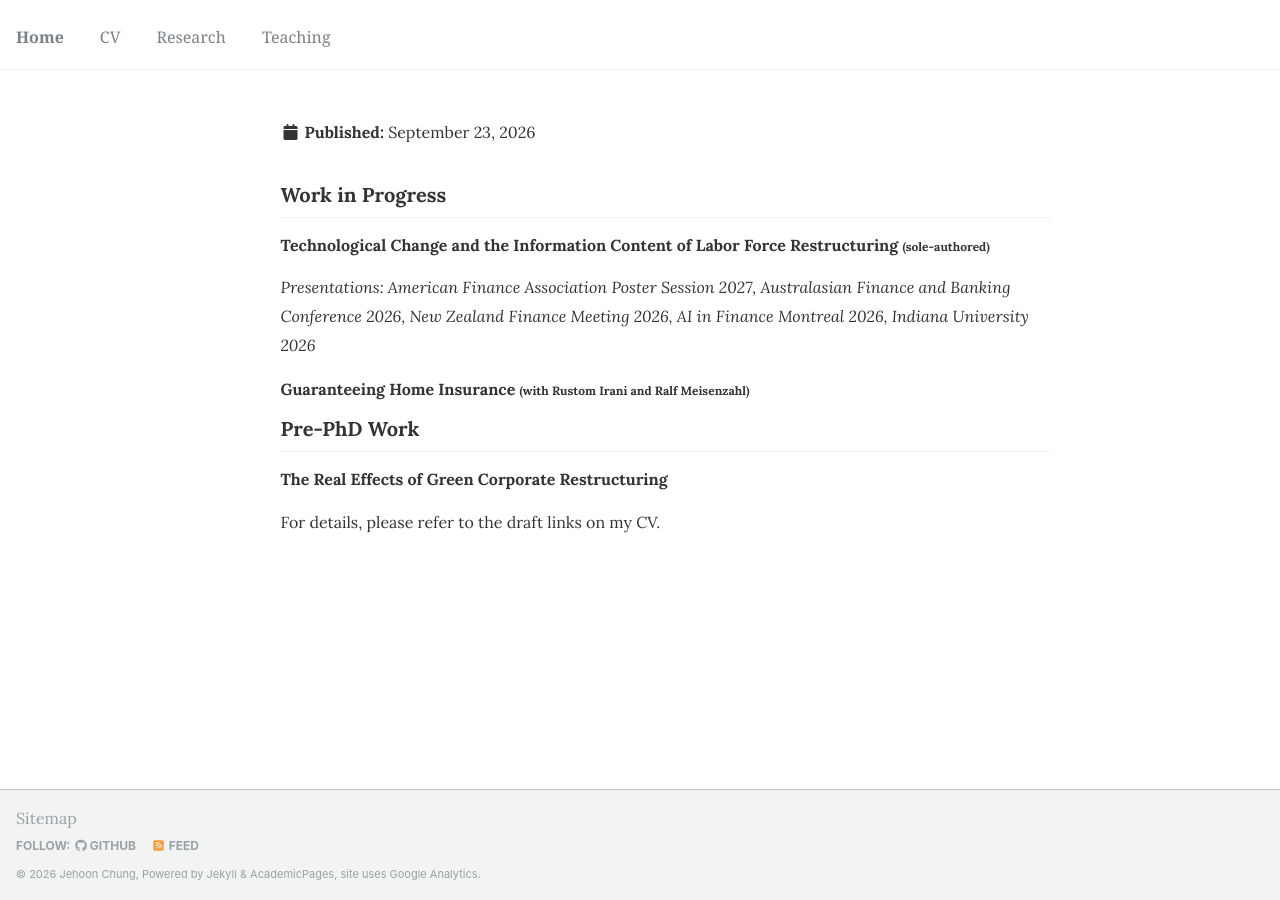
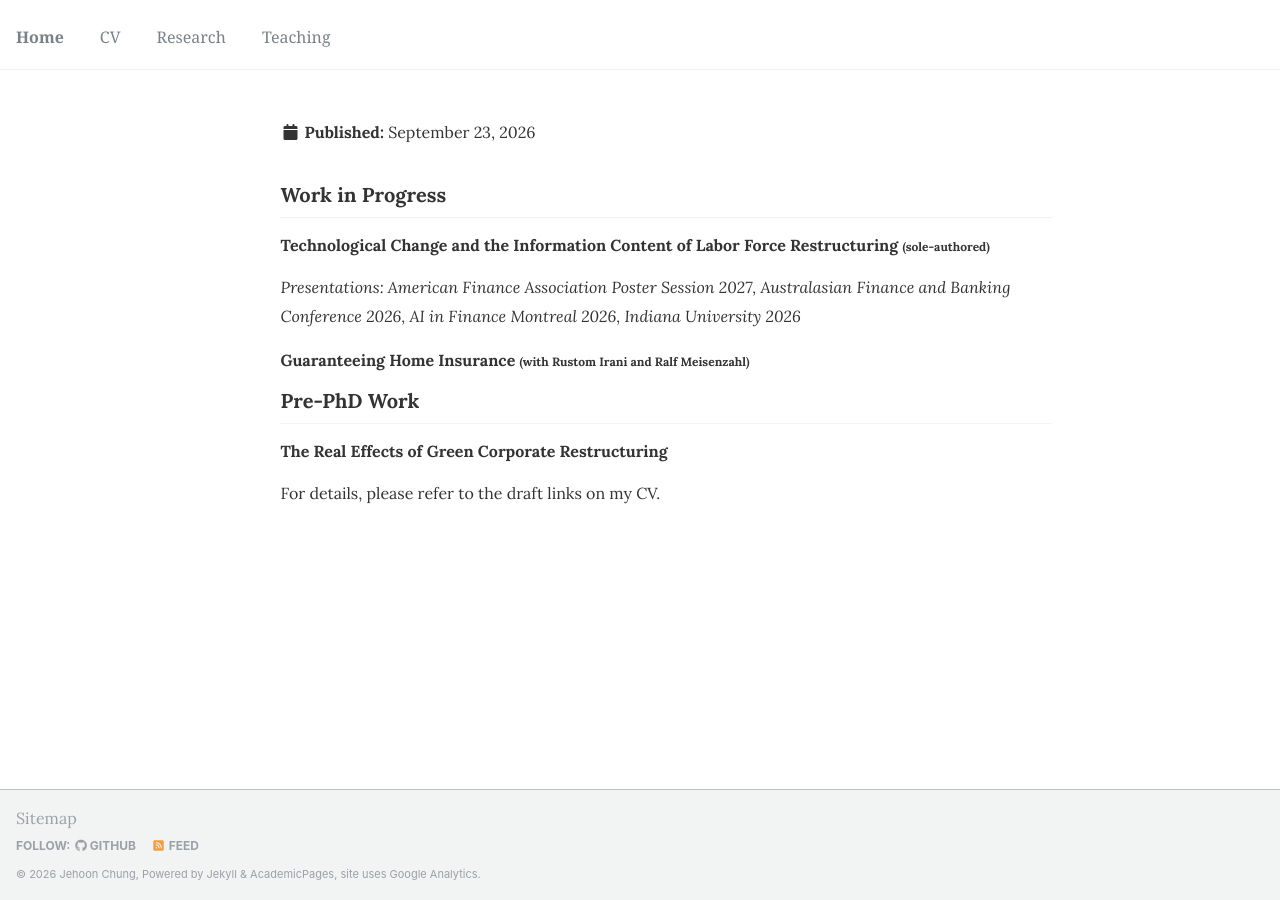
Before and after one commit to JehoonChung/jehoonchung.github.io, a Jekyll site: the page built from _research/research.md, in a window 1280 px wide. Built offline with Jekyll 4.4.1, drawn with Linux system fonts in a browser that asks for light colours; some web fonts are replaced.

Commit message:
Update research.md

```diff
--- a/_research/research.md
+++ b/_research/research.md
@@ -9,7 +9,7 @@ permalink: /research/
 ## Work in Progress
 
 ### Technological Change and the Information Content of Labor Force Restructuring <small>(sole-authored)</small>
-*Presentations: American Finance Association Poster Session 2027, Australasian Finance and Banking Conference 2026, New Zealand Finance Meeting 2026, AI in Finance Montreal 2026, Indiana University 2026*
+*Presentations: American Finance Association Poster Session 2027, Australasian Finance and Banking Conference 2026, AI in Finance Montreal 2026, Indiana University 2026*
 
 
 ### Guaranteeing Home Insurance <small>(with Rustom Irani and Ralf Meisenzahl)</small>
```
